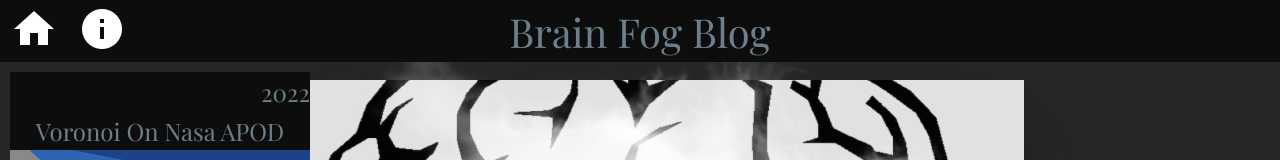
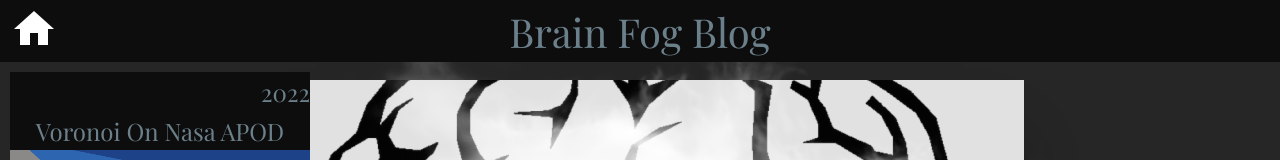
Before and after one commit to DanieleCampagnoli/brainfog, an Angular app in the folder sources/angular-brainfog/: page /posts in a window 1280 px wide. Shown: the top 160 px of the page. Built offline with nearby package versions, Linux system fonts and the light colour scheme.

Commit message:
removed info button

```diff
--- a/sources/angular-brainfog/src/app/navigation-bar-main/navigation-bar-main.component.html
+++ b/sources/angular-brainfog/src/app/navigation-bar-main/navigation-bar-main.component.html
@@ -1,7 +1,6 @@
 <div class="navigationBarContainer header--color">
     <div class="navigationBarContainer__navigationLinkContainer">
       <img src="/assets/icons/home_white_24dp.png" (click)="homeClicked();"/>
-      <img src="/assets/icons/info_white_24dp.png"/>
     </div>
     <div class="navigationBarContainer__titleContainer font__heading--large font--dark" >
        Brain Fog Blog
```
